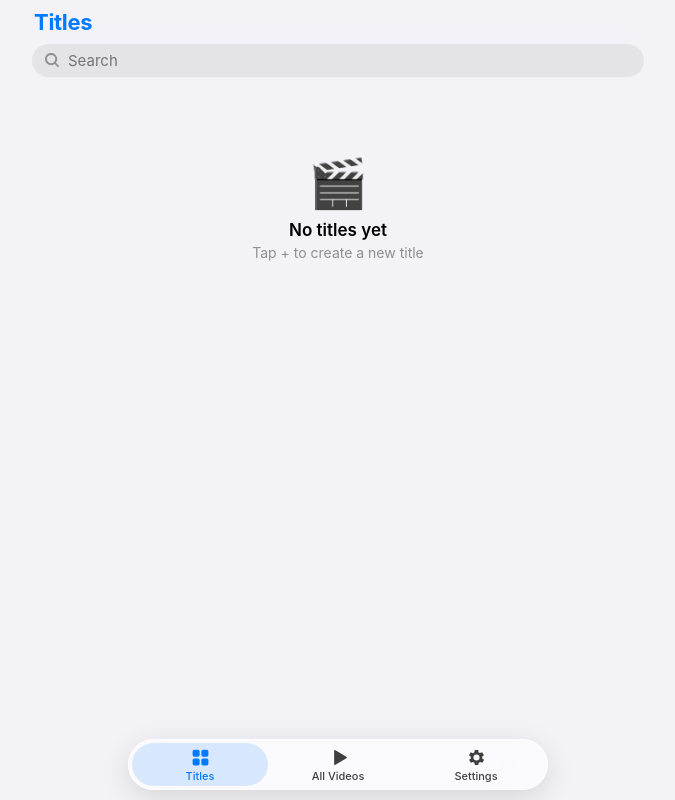
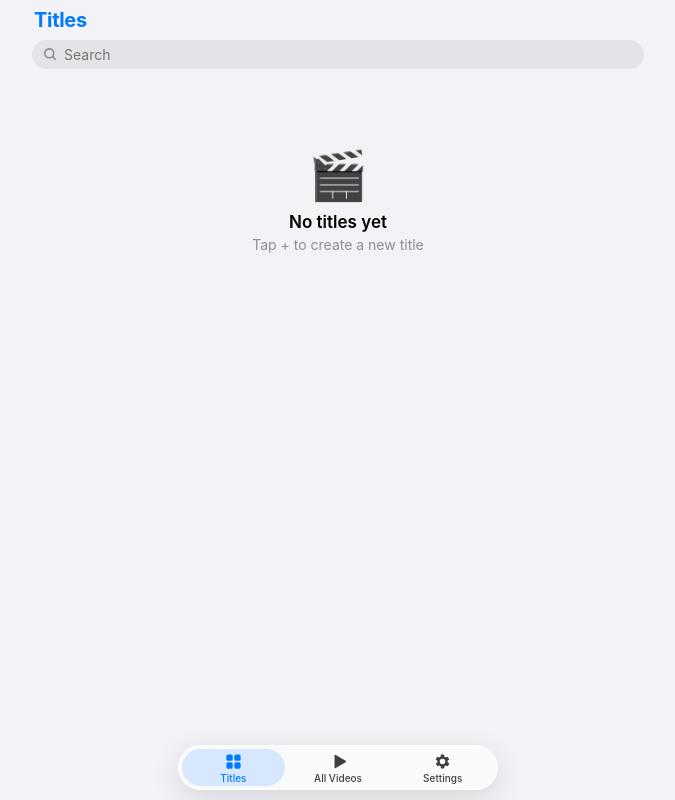
Before and after one commit to AungWaiYanHtun/Videos-App, a plain HTML site: page index.html in a window 1280 px wide. Shown: the whole page, without its empty margins (302-977 px from the left). Drawn offline with Linux system fonts and the light colour scheme; no server answers.

Commit message:
Add files via upload

```diff
--- a/css/style.css
+++ b/css/style.css
@@ -38,7 +38,7 @@ body {
   font-family: -apple-system, BlinkMacSystemFont, "SF Pro Text", "Helvetica Neue", "Noto Sans Myanmar", Arial, sans-serif;
   font-size: 17px;
   min-height: 100vh;
-  padding-bottom: calc(86px + var(--safe-bottom));
+  padding-bottom: calc(76px + var(--safe-bottom));
   max-width: 640px;
   margin: 0 auto;
 }
@@ -100,7 +100,7 @@ input { font: inherit; color: inherit; }
 .row-sub { font-size: 13px; color: var(--secondary); margin-top: 2px; }
 .chev { color: #c4c4c6; font-size: 22px; }
 
-.cell { display: flex; justify-content: space-between; align-items: center; padding: 11px 16px; min-height: 40px; }
+.cell { display: flex; justify-content: space-between; align-items: center; padding: 11px 16px; min-height: 36px; }
 .field { width: 100%; border: none; outline: none; background: transparent; padding: 13px 16px; font-size: 17px; }
 .badge { color: var(--green); font-weight: 700; }
 .section-label { font-size: 13px; color: #6d6d72; text-transform: uppercase; padding: 18px 32px 6px; }
@@ -215,14 +215,14 @@ body:not(.is-admin) .admin-only { display: none !important; }
   background: var(--header-bg);
   -webkit-backdrop-filter: blur(20px) saturate(180%); backdrop-filter: blur(20px) saturate(180%);
 }
-.tg-row { display: flex; align-items: center; justify-content: space-between; padding: 0 16px; min-height: 40px; }
-.tg-header .large-title { font-size: 22px; font-weight: 700; letter-spacing: -.3px; padding: 0; color: var(--blue); }
+.tg-row { display: flex; align-items: center; justify-content: space-between; padding: 0 16px; min-height: 36px; }
+.tg-header .large-title { font-size: 20px; font-weight: 700; letter-spacing: -.3px; padding: 0; color: var(--blue); }
 .tg-header .search-wrap { padding: 2px 14px 8px; }
-.tg-header .search { border-radius: 999px; padding: 7px 14px 7px 36px; background-position: 13px center; background-size: 15px; font-size: 15px; }
+.tg-header .search { border-radius: 999px; padding: 6px 12px 6px 32px; background-position: 12px center; background-size: 13px; font-size: 14px; }
 .view > .grid, .view > .group, .view > .section-label { margin-top: 8px; }
 
 .icon-btn {
-  width: 32px; height: 32px; border-radius: 16px; display: flex; align-items: center; justify-content: center;
+  width: 30px; height: 30px; border-radius: 15px; display: flex; align-items: center; justify-content: center;
   color: var(--blue); background: var(--glass); border: 1px solid var(--glass-border);
   -webkit-backdrop-filter: blur(16px); backdrop-filter: blur(16px); box-shadow: 0 2px 10px rgba(0,0,0,.08);
   transition: transform .15s, background .2s;
@@ -232,24 +232,26 @@ body:not(.is-admin) .admin-only { display: none !important; }
 
 /* FAB - Telegram style */
 .fab {
-  width: 50px; height: 50px; border-radius: 25px; font-size: 0;
-  bottom: calc(80px + var(--safe-bottom)); right: max(18px, calc(50% - 302px));
+  width: 46px; height: 46px; border-radius: 23px; font-size: 0;
+  bottom: calc(70px + var(--safe-bottom)); right: max(18px, calc(50% - 302px));
   background: linear-gradient(160deg, #3d9bff, var(--blue));
   box-shadow: 0 6px 18px rgba(0,122,255,.35), inset 0 1px 0 rgba(255,255,255,.35);
 }
 
 /* Floating glass tab bar */
 .tab-bar {
-  left: 28px; right: 28px; bottom: calc(10px + var(--safe-bottom));
-  max-width: 420px; margin: 0 auto; padding: 3px; gap: 2px;
-  border-radius: 28px; border: 1px solid var(--glass-border); border-top: 1px solid var(--glass-border);
+  left: 40px; right: 40px; bottom: calc(10px + var(--safe-bottom));
+  max-width: 320px; margin: 0 auto; padding: 3px; gap: 2px;
+  border-radius: 24px; border: 1px solid var(--glass-border); border-top: 1px solid var(--glass-border);
   background: var(--glass); box-shadow: var(--glass-shadow);
   -webkit-backdrop-filter: blur(24px) saturate(180%); backdrop-filter: blur(24px) saturate(180%);
 }
 @media (prefers-color-scheme: dark) { .tab-bar { background: var(--glass); } }
 .tab {
-  flex: 1; min-width: 0; padding: 4px 0 3px; border-radius: 25px; font-size: 11px; font-weight: 500;
+  flex: 1; min-width: 0; padding: 3px 0 2px; border-radius: 21px; font-size: 10px; font-weight: 500;
   color: var(--label); opacity: .75; transition: background .25s, color .25s, opacity .25s;
 }
-.tab .tab-icon { width: 21px; height: 21px; margin-bottom: 1px; }
+.tab .tab-icon { width: 19px; height: 19px; margin-bottom: 1px; }
 .tab.active { color: var(--blue); opacity: 1; background: rgba(0,122,255,.14); }
+
+html { -webkit-text-size-adjust: 100%; text-size-adjust: 100%; }
```
